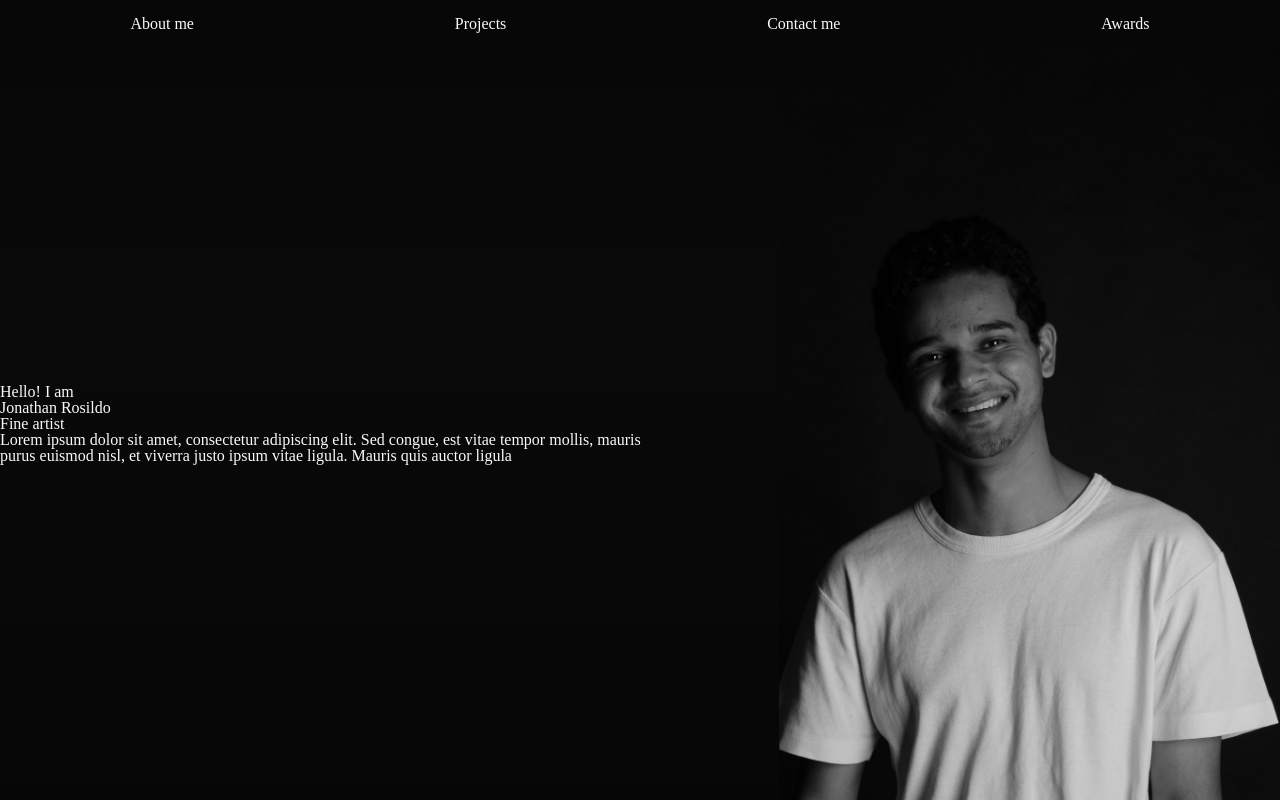
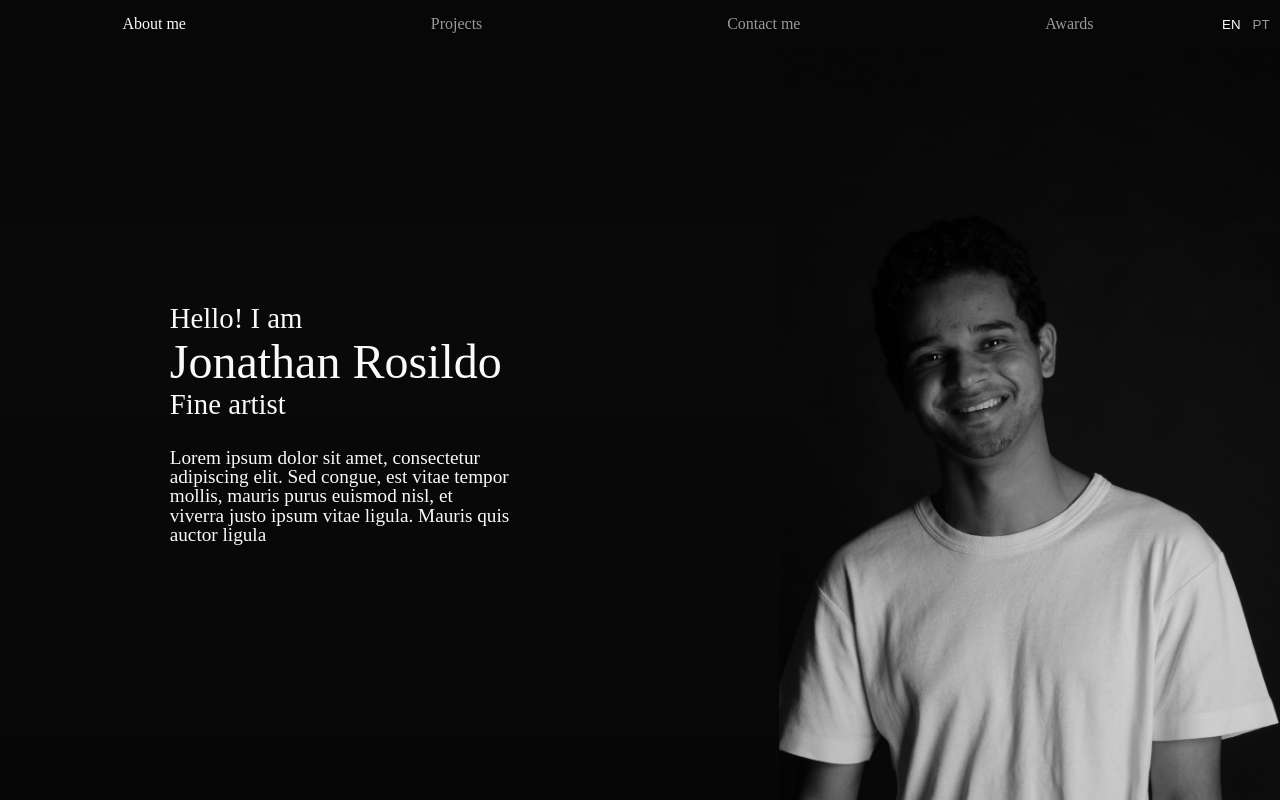
Before and after one commit to leohx2/CS50s_Web, a Django app: page / in a window 1280 px wide. Run offline with Django 3.2, Linux system fonts and the light colour scheme.

Commit message:
Finishing main page

```diff
--- /dev/null
+++ b/FinalProject/finalproject/portfolio/static/portfolio/css/index.css
@@ -0,0 +1,103 @@
+
+main {
+    overflow: hidden;
+}
+
+.navBar {
+    display: flex;
+    background-color: #070707;
+    height: 48px;
+    width: 100%;
+}
+
+.navBar ul {
+    display: flex;
+    justify-content: space-around;
+    padding: 1rem 0px;
+    width: 95%;
+}
+
+.navA{
+    text-decoration: none;
+    color: #FAFAFA;
+    opacity: 0.6;
+    transition: all 0.3s ease-in-out;
+}
+
+.navBar-language {
+    align-items: center;
+    display: flex;
+}
+
+.languageBtn {
+    background-color: inherit;
+    border: none;
+    color: #FAFAFA;
+    cursor: pointer;
+    opacity: 0.6;
+    transition: all 0.3s ease-in-out;
+}
+
+.languageBtn:hover, .navA:hover{
+    opacity: 1;
+}
+
+.active {
+    font-weight: 500;
+    opacity: 1;
+}
+
+.mainInfo {
+    background-image: linear-gradient(to top, #060606, #070707, #070707, #080808, #080808, #080808, #090909, #090909, #090909, #080808, #080808, #070707);
+    color: #FAFAFA;
+    display: flex;
+    gap:100px;
+    justify-content: space-between;
+    height: calc(100vh - 48px);
+    position: relative;
+    width: 100%;
+}
+
+.mainInfo-authorDescription {
+    align-items: center;
+    display: flex;
+    justify-content: center;
+    height: 100%;
+    width: 100%;
+}
+
+.authorDescription-content {
+    display: flex;
+    flex-direction: column;
+    justify-content: center;
+    padding: 1rem;
+    width: 50%;
+}
+
+.authorDescription-welcome {
+    font-size: 1.8rem;
+}
+
+.authorDescription-name {
+    font-size: 3rem;
+    font-weight: 500;
+    margin: 0.3rem 0px;
+}
+
+.authorDescription-job {
+    font-size: 1.8rem;
+}
+
+.authorDescription-briefing {
+    font-size: 1.2rem;
+    margin-top: 1.8rem;
+}
+
+.mainInfo-authorPicture {
+    max-height: 100%;
+}
+
+.mainInfo-authorPicture img {
+    height: 100%;
+    object-fit:contain;
+}
--- a/FinalProject/finalproject/portfolio/static/portfolio/css/style.css
+++ /dev/null
@@ -1,47 +0,0 @@
-
-main {
-    overflow: hidden;
-}
-
-.navBar {
-    height: 48px;
-    width: 100%;
-    background-color: #070707;
-}
-
-.navBar ul {
-    display: flex;
-    justify-content: space-around;
-    padding: 1rem 0px;
-}
-
-.navBar a{
-    text-decoration: none;
-    color: #FAFAFA;
-}
-
-.mainInfo {
-    background-image: linear-gradient(to top, #060606, #070707, #070707, #080808, #080808, #080808, #090909, #090909, #090909, #080808, #080808, #070707);
-    color: #FAFAFA;
-    display: flex;
-    gap:100px;
-    height: calc(100vh - 48px);
-    position: relative;
-    width: 100%;
-}
-
-.mainInfo-authorDescription {
-    display: flex;
-    flex-direction: column;
-    justify-content: center;
-}
-
-.mainInfo-authorPicture {
-    max-height: 100%;
-    width: 33%px;
-}
-
-.mainInfo-authorPicture img {
-    height: 100%;
-    object-fit:contain;
-}
--- a/FinalProject/finalproject/portfolio/templates/portfolio/index.html
+++ b/FinalProject/finalproject/portfolio/templates/portfolio/index.html
@@ -8,22 +8,29 @@
         <meta charset="UTF-8">
         <title>{% block title %} Jonathan Rosildo - Fine artist{% endblock %}</title>
         <link rel="stylesheet" href="{% static 'portfolio/css/reset.css' %}">
-        <link rel="stylesheet" href="{% static 'portfolio/css/style.css' %}">
+        <link rel="stylesheet" href="{% static 'portfolio/css/index.css' %}">
+        <link rel="stylesheet" href="{% static 'portfolio/css/animation.css' %}">
     </head>
-    <body>
+    <body data-language="en">
         <header>
             <nav class="navBar">
                 <ul>
-                    <li><a href="#">About me</a></li>
-                    <li><a href="#">Projects</a></li>
-                    <li><a href="#">Contact me</a></li>
-                    <li><a href="#">Awards</a></li>
+                    <li><a class="navA active" href="#">About me</a></li>
+                    <li><a class="navA" href="#">Projects</a></li>
+                    <li><a class="navA" href="#">Contact me</a></li>
+                    <li><a class="navA" href="#">Awards</a></li>
                 </ul>
+                <div class="navBar-language">
+                    <button id="EN" class="languageBtn active">EN</button>
+                    <button id="PT" class="languageBtn">PT</button>
+                </div>
             </nav>
         </header>
         <main>
+            <div class="transictionMaker"></div>
             <section class="mainInfo">
                 <div class="mainInfo-authorDescription">
+                    <div class="authorDescription-content">
                         <h3 class="authorDescription-welcome">Hello! I am</h3>
                         <h1 class="authorDescription-name">Jonathan Rosildo</h1>
                         <span class="authorDescription-job">Fine artist</span>
@@ -33,11 +40,14 @@
                             ligula. Mauris quis auctor ligula
                         </span>
                     </div>
+                </div>
                 <div class="mainInfo-authorPicture">
                     <img src="../../static/portfolio/images/john_image_1.jpeg" alt="Jonathan Rosildo Image">
                 </div>
             </section>
+
         </main>
         <footer></footer>
+        <script src="{% static 'portfolio/javaScript/language.js' %}"></script>
     </body>
 </html>
```
Also changed, not shown: FinalProject/finalproject/portfolio/static/portfolio/css/animation.css (added, +42 -0 lines), FinalProject/finalproject/portfolio/static/portfolio/javaScript/language.js (added, +64 -0 lines). Lines whose indentation alone changed are shown as unchanged.
